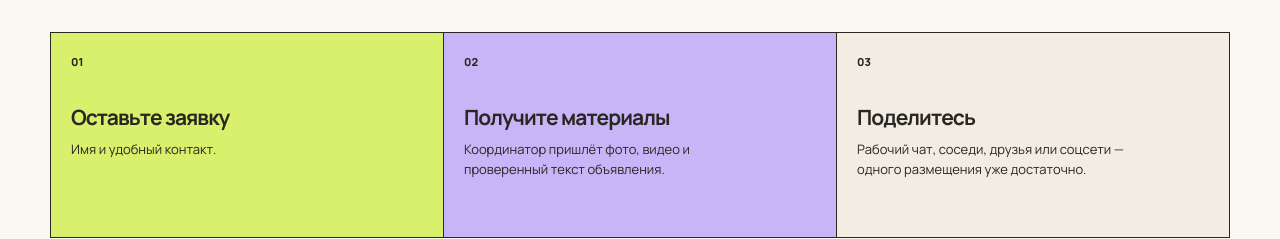
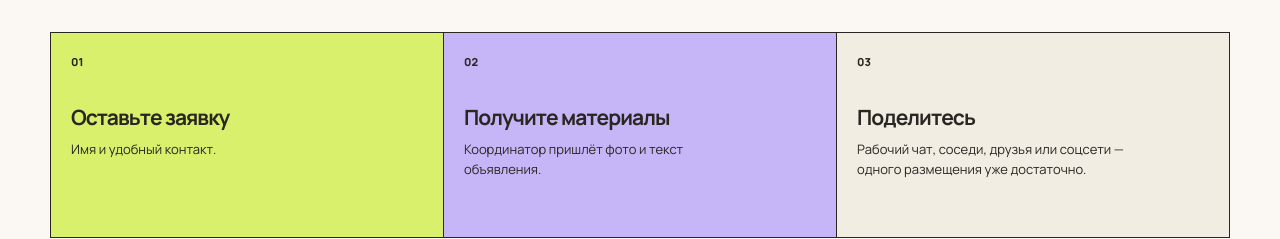
Before and after one commit to VespaAsya/inno-cat-portal, a plain HTML site: page index.html in a window 1280 px wide. Shown: the part 920-1159 px from the top of the page. Drawn offline with Linux system fonts and the light colour scheme.

Commit message:
Simplify materials step copy

```diff
--- a/index.html
+++ b/index.html
@@ -54,7 +54,7 @@
           <article>
             <span>02</span>
             <h3>Получите материалы</h3>
-            <p>Координатор пришлёт фото, видео и проверенный текст объявления.</p>
+            <p>Координатор пришлёт фото и текст объявления.</p>
           </article>
           <article>
             <span>03</span>
```
